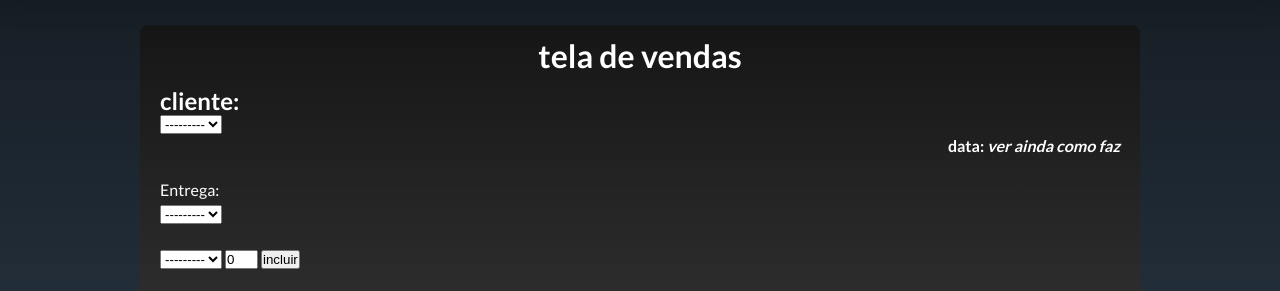
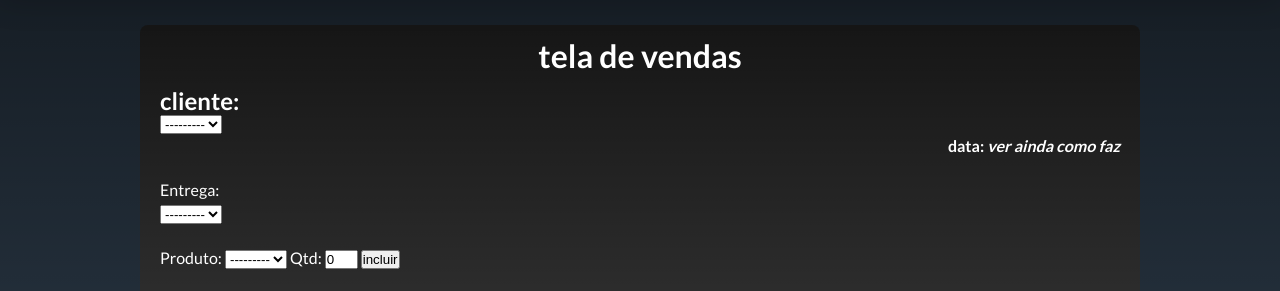
Before and after one commit to Emerson-91/Projeto-Atelie, a Django app: page /projeto/venda/ in a window 1280 px wide. Shown: the part 55-346 px from the top of the page. Run offline with Django 3.2, Linux system fonts and the light colour scheme; data that the repository does not hold is empty.

Commit message:
tela de vendas

```diff
--- a/atelie/templates/venda.html
+++ b/atelie/templates/venda.html
@@ -20,7 +20,9 @@
     {{form.entrega}}
 </div>
 </br>
-    {{form.produto}}  {{form.qtd}} <button type="button" value="Incluir">incluir</button>
+    <label> Produto: </label> {{form.produto}}
+    <label> Qtd: </label> {{form.qtd}}
+    <button type="button" value="Incluir">incluir</button>
 </br>
 </br>
 <table align="center" border="1px">
```
